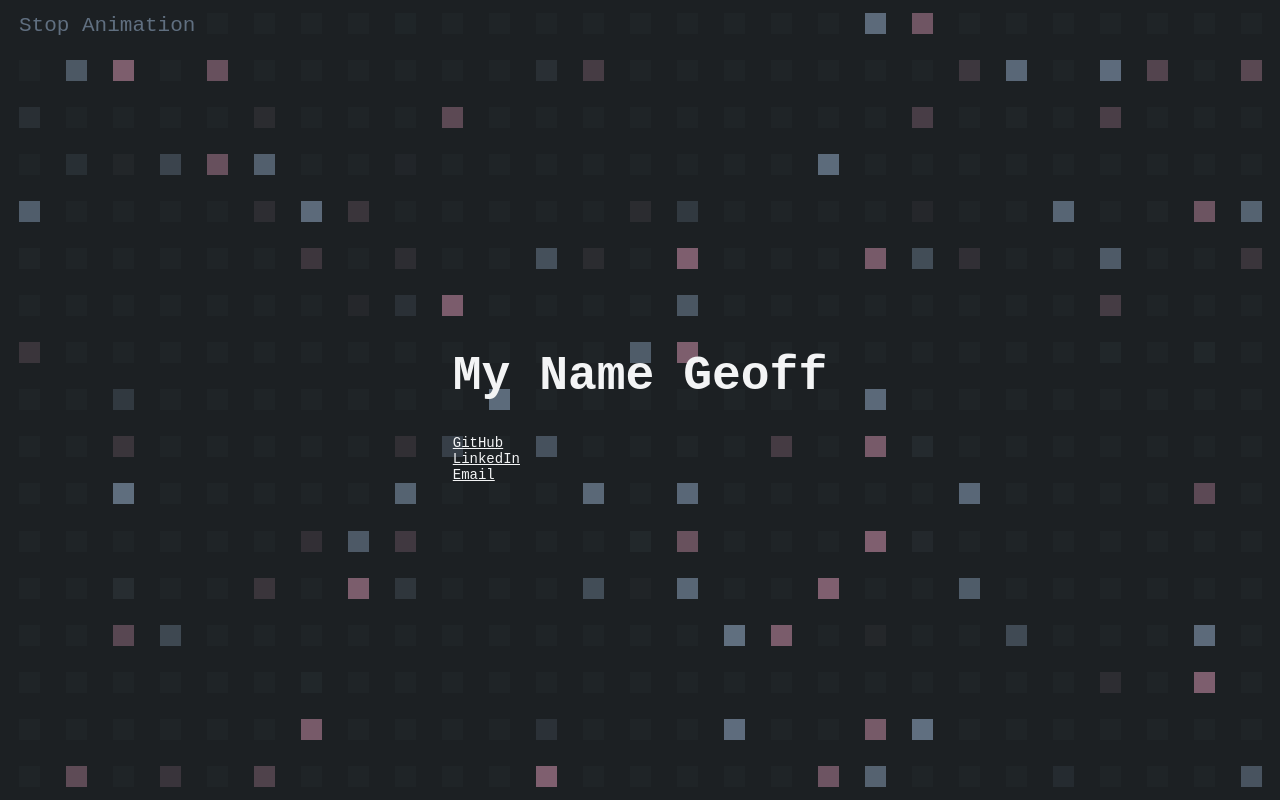
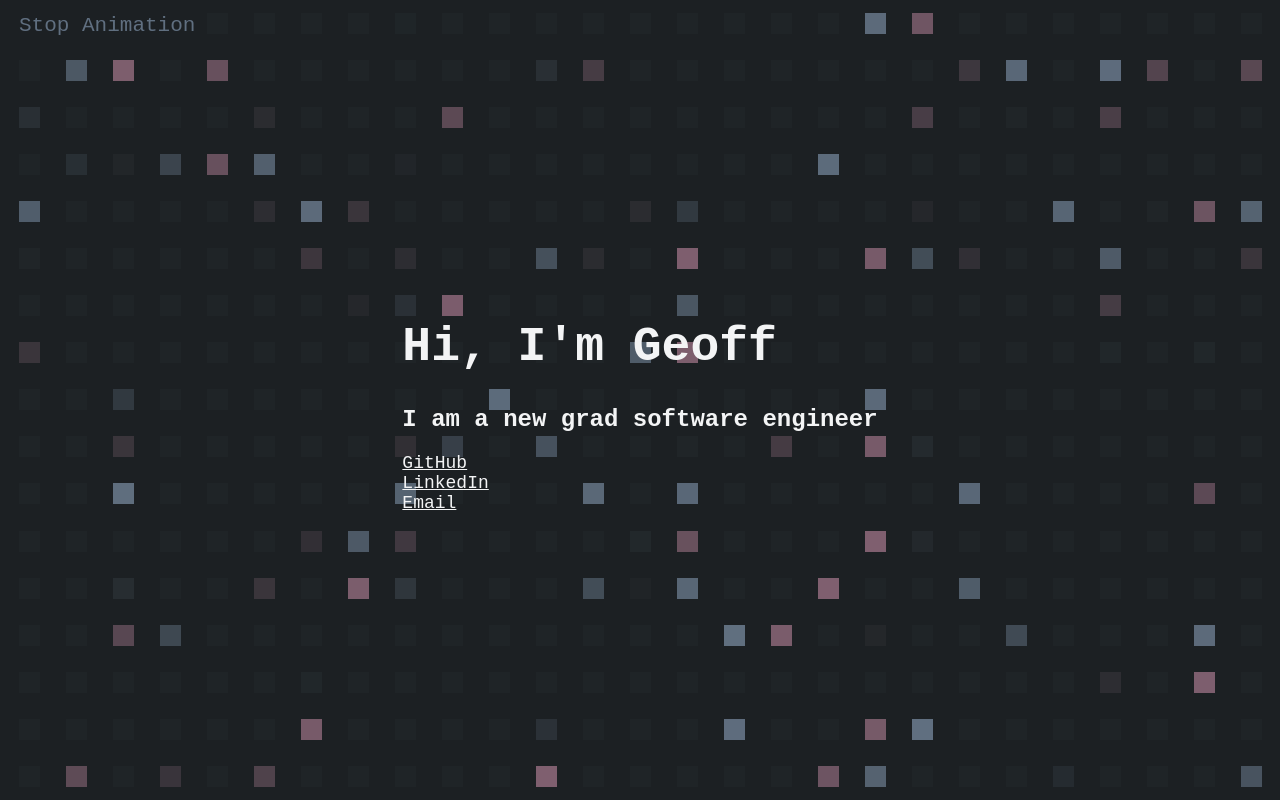
Before and after one commit to geofflorne/geofflorne.ca, a website with bundled scripts: page src/index.html in a window 1280 px wide. Built offline with nearby package versions, Linux system fonts and the light colour scheme.

Commit message:
make favicon better, update text

```diff
--- a/src/index.html
+++ b/src/index.html
@@ -14,21 +14,21 @@
         <div class="animation-wrapper">
             <div class="controls">
                 <button class="toggle">Stop Animation</button>
-                <!-- <button class="stop">Stop</button> -->
             </div>
             <div class="stagger-visualizer">
                 <div class="dots-wrapper"></div>
             </div>
         </div>
         <div class="content-wrapper">
-            <h1>My Name Geoff</h1>
-            <!-- <h3>I am a Software Engineering Student At Uvic</h3> -->
+            <h1>Hi, I'm Geoff</h1>
+            <h2>I am a new grad software engineer</h2>
             <a target="_blank" href="https://github.com/geofflorne">GitHub</a>
             <a
                 target="_blank"
                 href="https://www.linkedin.com/in/geoffrey-lorne-3513bba6/"
-                >LinkedIn</a
             >
+                LinkedIn
+            </a>
             <a href="mailto:geoff@geofflorne.ca">Email</a>
         </div>
     </body>
--- a/src/index.js
+++ b/src/index.js
@@ -48,7 +48,7 @@ const resize = () => {
         parseInt(window.innerHeight / 47)
     ];
     // tfw ES6
-    [...Array(grid.reduce((x, y) => x * y)).keys()].map(i => {
+    [...Array(grid.reduce((X, D) => X * D)).keys()].map(i => {
         const colour = i % 2 === 0 ? '#606F80' : '#7F5F6F';
         const dotEl = document.createElement('svg');
         dotEl.id = i;
--- a/src/style.css
+++ b/src/style.css
@@ -14,6 +14,7 @@ body {
 
 button,
 button:focus {
+    cursor: pointer;
     border: none;
     outline: none;
     display: inline-block;
@@ -33,11 +34,10 @@ h1 {
 a {
     display: table;
     color: #f3f4f5;
-    font-size: 14px;
+    font-size: 18px;
 }
 .content-wrapper {
     position: absolute;
-    /* background-color: #1c2023; */
     z-index: 1;
 }
 
```
Also changed, not shown: dist/favicon.ico, dist/index.html, dist/style.css, src/favicon.ico.
